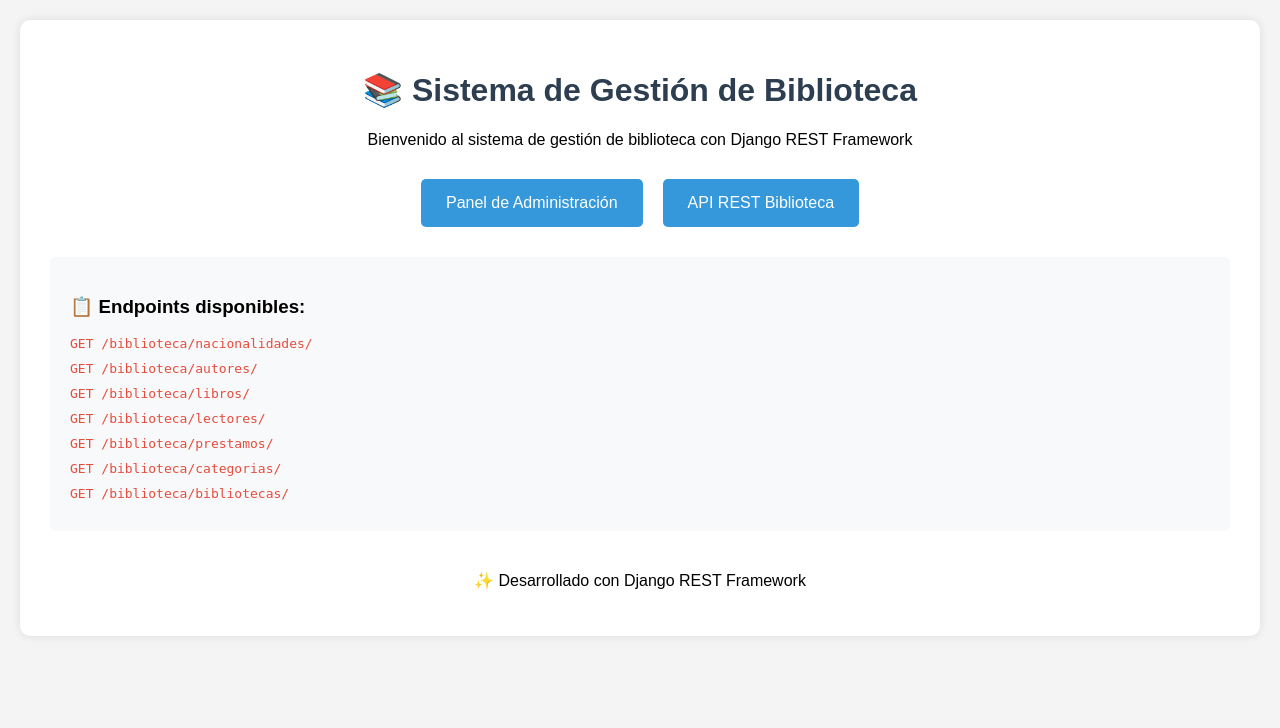
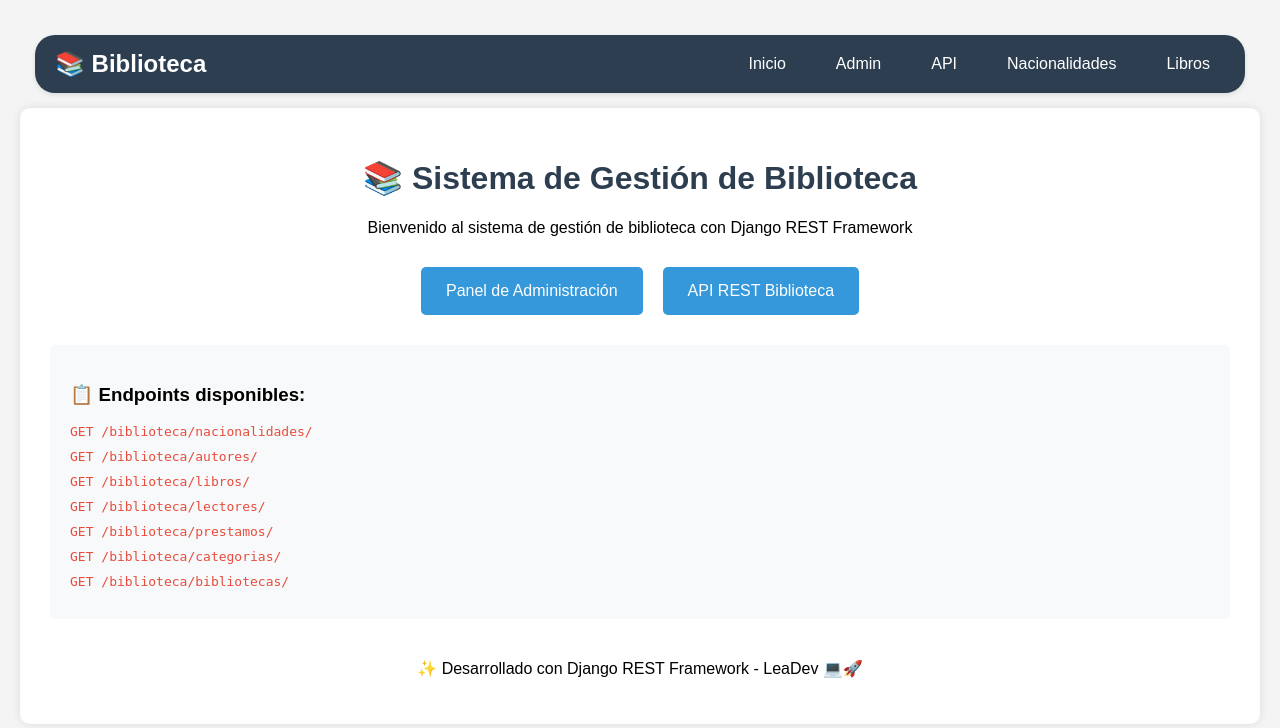
Before and after one commit to agusttd/Backend-primer-proyecto, a Django app: page / in a window 1280 px wide. Shown: the top 728 px of the page. Run offline with Django 5.2, Linux system fonts and the light colour scheme.

Commit message:
Mejoras del html

```diff
--- a/biblioteca/templates/biblioteca/inicio.html
+++ b/biblioteca/templates/biblioteca/inicio.html
@@ -10,6 +10,49 @@
             margin: 0;
             padding: 20px;
             background-color: #f4f4f4;
+        }
+        .navbar {
+            background: #2c3e50;
+            padding: 15px 0;
+            box-shadow: 0 2px 5px rgba(0,0,0,0.1);
+            border-radius: 20px;
+            margin: 15px;
+        }
+
+        .nav-container {
+            max-width: 1200px;
+            margin: 0 auto;
+            display: flex;
+            justify-content: space-between;
+            align-items: center;
+            padding: 0 20px;
+        }
+
+        .nav-logo {
+            color: white;
+            font-size: 24px;
+            font-weight: bold;
+            text-decoration: none;
+        }
+
+        .nav-menu {
+            display: flex;
+            list-style: none;
+            margin: 0;
+            padding: 0;
+            gap: 20px;
+        }
+
+        .nav-item a {
+            color: white;
+            text-decoration: none;
+            padding: 10px 15px;
+            border-radius: 5px;
+            transition: background 0.3s;
+        }
+
+        .nav-item a:hover {
+            background: #34495e;
         }
         .container {
             max-width: 1200px;
@@ -54,6 +97,18 @@
     </style>
 </head>
 <body>
+     <nav class="navbar">
+        <div class="nav-container">
+            <a href="/" class="nav-logo">📚 Biblioteca</a>
+            <ul class="nav-menu">
+                <li class="nav-item"><a href="/">Inicio</a></li>
+                <li class="nav-item"><a href="/admin/">Admin</a></li>
+                <li class="nav-item"><a href="/biblioteca/">API</a></li>
+                <li class="nav-item"><a href="/biblioteca/nacionalidades/">Nacionalidades</a></li>
+                <li class="nav-item"><a href="/biblioteca/libros/">Libros</a></li>
+            </ul>
+        </div>
+    </nav>
     <div class="container">
         <h1>📚 Sistema de Gestión de Biblioteca</h1>
         <p style="text-align: center;">Bienvenido al sistema de gestión de biblioteca con Django REST Framework</p>
@@ -75,7 +130,7 @@
         </div>
 
         <div style="text-align: center; margin-top: 40px;">
-            <p>✨ Desarrollado con Django REST Framework</p>
+            <p>✨ Desarrollado con Django REST Framework - LeaDev 💻🚀</p>
         </div>
     </div>
 </body>
```
